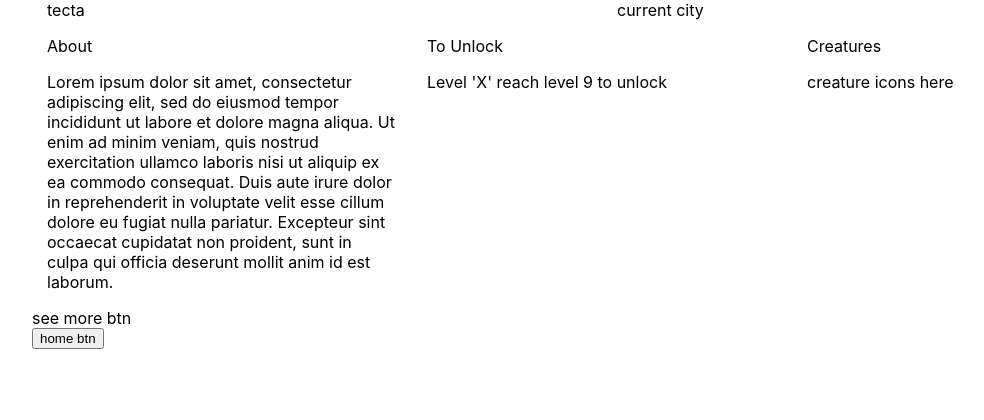
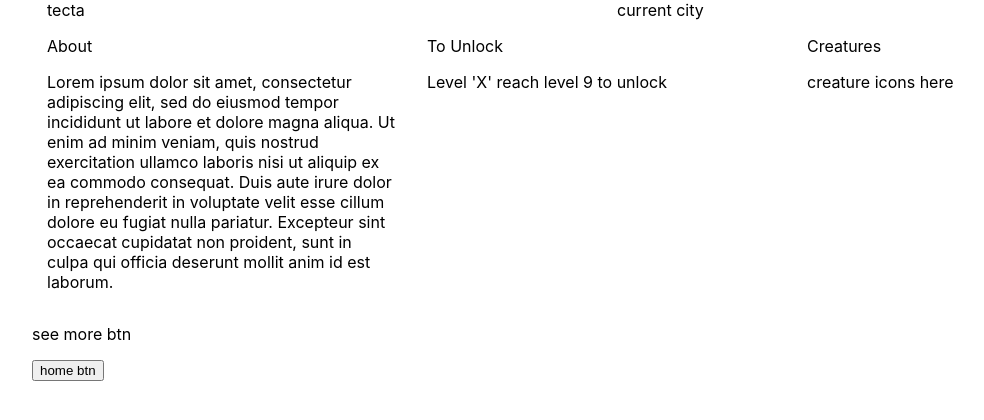
Before and after one commit to Achen718/lov-slider, a Next.js app: page / in a window 1280 px wide. Shown: the top 420 px of the page, without its empty margins (38-1022 px from the left). Built offline with nearby package versions, Linux system fonts and the light colour scheme.

Commit message:
Update to scss

```diff
--- a/components/Slider/Slider.tsx
+++ b/components/Slider/Slider.tsx
@@ -1,7 +1,7 @@
 
 import { useSprings, animated } from '@react-spring/web'
 import type { NextPage } from 'next'
-import sliderStyles from '../../styles/Slider.module.css'
+import sliderStyles from '../../styles/Slider.module.scss'
 
 interface Props {
   cityName: string;
@@ -22,16 +22,20 @@ const Slider: NextPage<Props> = ({ cityName, currentCity, description, creatures
 					{currentCity}
 				</div>
 			</div>
+
 			{/* desc / level / creatures*/}
 			<div className={sliderStyles.row}>
+				{/* About */}
 				<div className={sliderStyles.col}>
 					<p className="title">About</p>
 					<p>{description}</p>
 				</div>
+				{/* Unlock level */}
 				<div className={sliderStyles.col}>
 					<p className="title">To Unlock</p>
 					<p>Level 'X' reach level 9 to unlock</p>
 				</div>
+				{/* creatures */}
 				<div className={sliderStyles.col}>
 					<p className="title">Creatures</p>
 					<div>creature icons here</div>
@@ -39,9 +43,13 @@ const Slider: NextPage<Props> = ({ cityName, currentCity, description, creatures
 			</div>
 
 			{/* see more btn */}
-			<div className={sliderStyles.row}>see more btn</div>
+			<div className={sliderStyles.row}>
+				<p>see more btn</p>
+			</div>
 			{/* home btn */}
-			<button className={sliderStyles.row}>home btn</button>
+			<div className={sliderStyles.row}>
+				<button>home btn</button>
+			</div>
     </div>
   )
 }
--- a/pages/index.tsx
+++ b/pages/index.tsx
@@ -6,14 +6,17 @@ import Slider from '../components/Slider/Slider'
 
 const Home: NextPage = () => {
   return (
+		// Add routes/pages to Slider
     <div>
-			{/* pass page title into title */}
-			<Slider cityName="tecta" currentCity="current city" description="Lorem ipsum dolor sit amet, consectetur
-			adipiscing elit, sed do eiusmod tempor incididunt ut labore et dolore magna aliqua.
-			 Ut enim ad minim veniam, quis nostrud exercitation ullamco laboris nisi ut aliquip
-			 ex ea commodo consequat. Duis aute irure dolor in reprehenderit in voluptate velit
-			 esse cillum dolore eu fugiat nulla pariatur. Excepteur sint occaecat cupidatat non
-			 proident, sunt in culpa qui officia deserunt mollit anim id est laborum." />
+			{/* pass page title into cityname */}
+			<Slider cityName="tecta"
+			 currentCity="current city"
+			 description="Lorem ipsum dolor sit amet, consectetur
+				adipiscing elit, sed do eiusmod tempor incididunt ut labore et dolore magna aliqua.
+				Ut enim ad minim veniam, quis nostrud exercitation ullamco laboris nisi ut aliquip
+				ex ea commodo consequat. Duis aute irure dolor in reprehenderit in voluptate velit
+				esse cillum dolore eu fugiat nulla pariatur. Excepteur sint occaecat cupidatat non
+				proident, sunt in culpa qui officia deserunt mollit anim id est laborum." />
     </div>
   )
 }
--- a/styles/Slider.module.css
+++ /dev/null
@@ -1,29 +0,0 @@
-.container {
-	max-width: 1140px;
-	width: 100%;
-	padding-right: 15px;
-	padding-left: 15px;
-	margin-right: auto;
-	margin-left: auto;
-}
-.row {
-	display: -webkit-box;
-	display: -ms-flexbox;
-	display: flex;
-	-ms-flex-wrap: wrap;
-	flex-wrap: wrap;
-	margin-right: -15px;
-	margin-left: -15px;
-}
-.col {
-	flex-basis: 0;
-	-webkit-box-flex: 1;
-	-ms-flex-positive: 1;
-	flex-grow: 1;
-	max-width: 100%;
-	position: relative;
-	width: 100%;
-	min-height: 1px;
-	padding-right: 15px;
-	padding-left: 15px;
-}
--- /dev/null
+++ b/styles/Slider.module.scss
@@ -0,0 +1,33 @@
+$full-width: 100%;
+$gutter: 15px;
+$auto: auto;
+
+.container {
+	max-width: 1140px;
+	width: $full-width;
+	padding-right: $gutter;
+	padding-left: $gutter;
+	margin-right: $auto;
+	margin-left: $auto;
+}
+.row {
+	display: -webkit-box;
+	display: -ms-flexbox;
+	display: flex;
+	-ms-flex-wrap: wrap;
+	flex-wrap: wrap;
+	margin-right: -#{$gutter};
+	margin-left: -#{$gutter};
+}
+.col {
+	flex-basis: 0;
+	-webkit-box-flex: 1;
+	-ms-flex-positive: 1;
+	flex-grow: 1;
+	max-width: $full-width;
+	position: relative;
+	width: $full-width;
+	min-height: 1px;
+	padding-right: $gutter;
+	padding-left: $gutter;
+}
```
